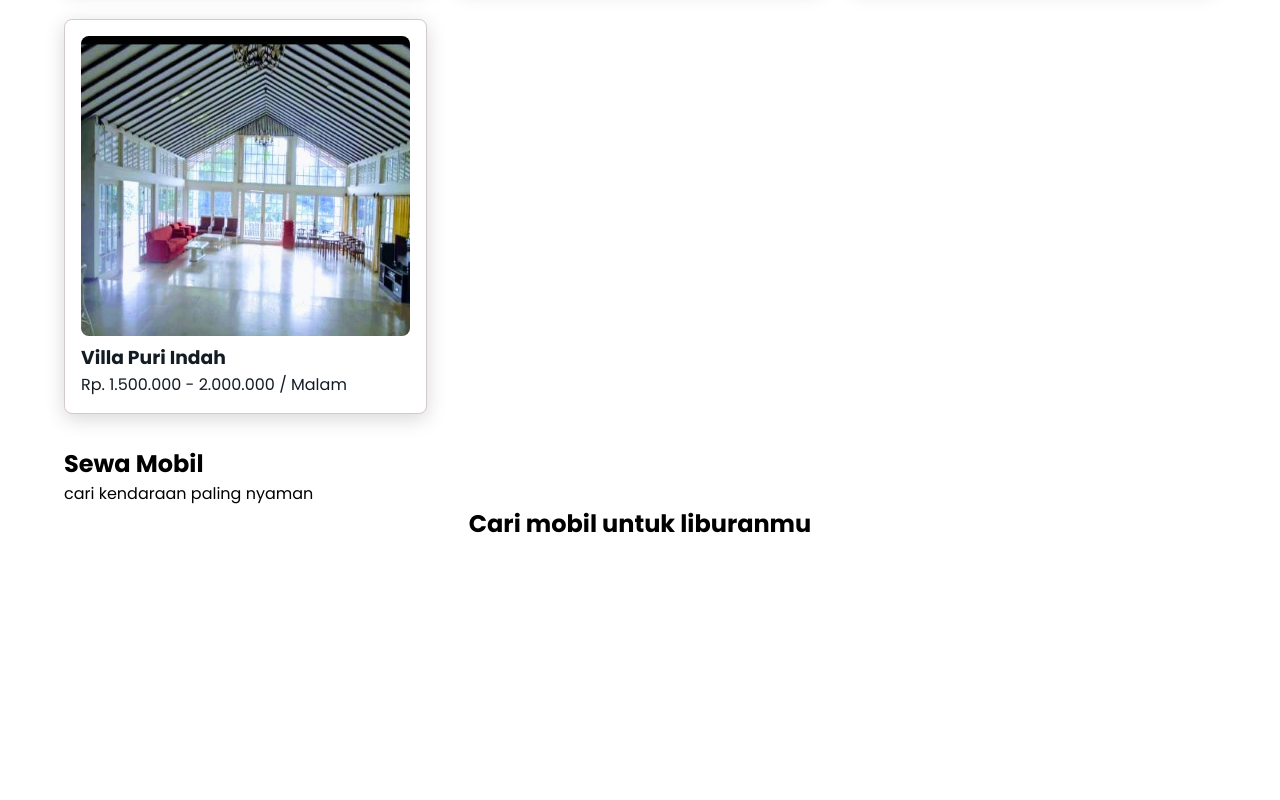
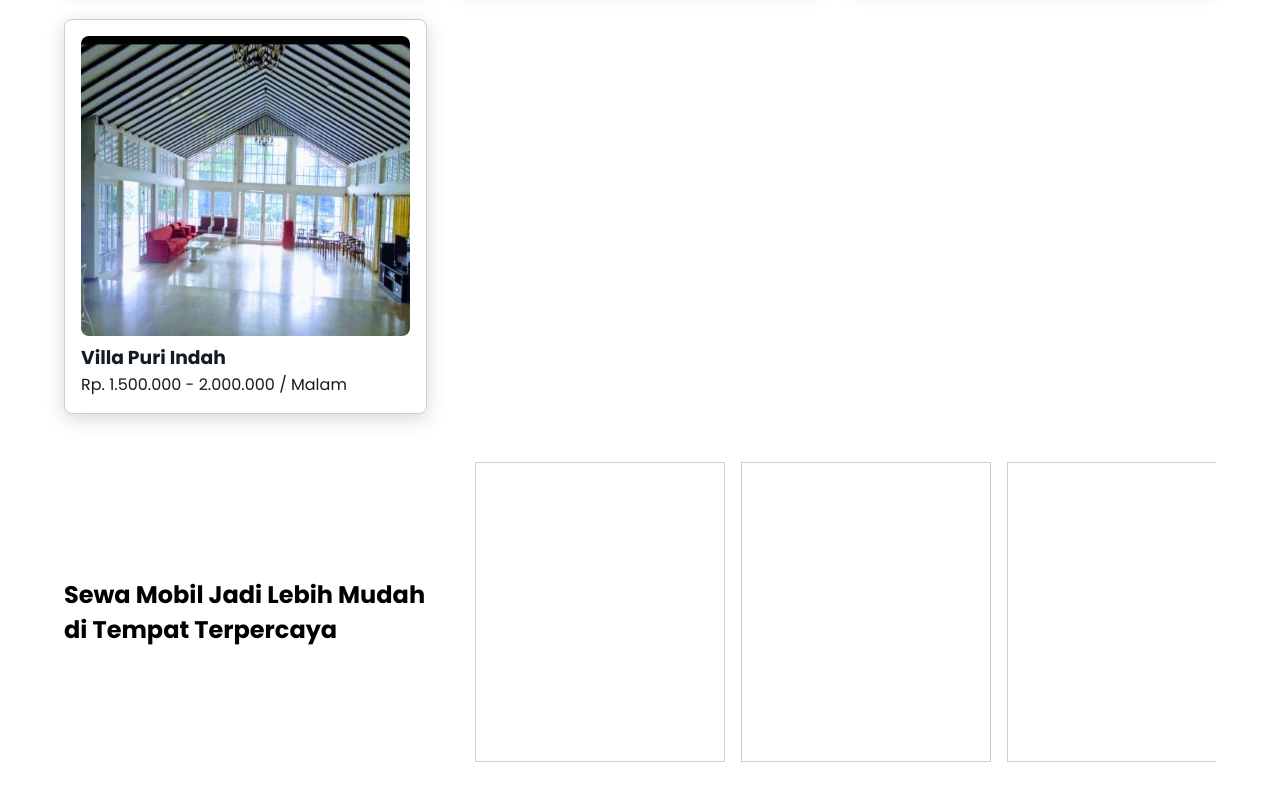
Before and after one commit to uiuxkimabe/project-villa, a plain HTML site: page index.html in a window 1280 px wide. Shown: the part 1106-1906 px from the top of the page. Before the commit the page ends 1663 px from the top, so only its background shows below. Drawn offline with Linux system fonts and the light colour scheme.

Commit message:
Section Rental Car

```diff
--- a/index.html
+++ b/index.html
@@ -88,24 +88,27 @@
 </div>
 </section>
 <!-- End Card Villa -->
-      <!-- Rental -->
+<!-- Rental Car -->
 <section id="rental">
     <div class="container">
-            <figcaption class="cardText">
-                <h2>Sewa Mobil</h2>
-                <p>cari kendaraan paling nyaman</p>
+        <div class="row d-grid">
+            <div class="col d-flex">
+                <figcaption>
+                    <h2>Sewa Mobil Jadi Lebih Mudah di Tempat Terpercaya</h2>
                 </figcaption>
-            <div class="row d-grid">
-                <div class="col">
-                    <h2>Cari mobil untuk liburanmu</h2>
             </div>
-                <div class="col d-flex">
-                    <figcaption class="card"></figcaption>
+            <div class="col rental__card d-flex">
+                <div class="car-card"></div>
+                <div class="car-card"></div>
+                <div class="car-card"></div>
+                <div class="car-card"></div>
+                <div class="car-card"></div>
+                <div class="car-card"></div>
             </div>
         </div>
     </div>
 </section>
-      <!-- End Rental -->
+<!-- End Rental Car -->
 
 
 
--- a/src/style/index.css
+++ b/src/style/index.css
@@ -161,10 +161,44 @@ nav .navbar a:hover {
   color: var(--dark);
 }
 
+/* End Card Villa */
 
+/* Rental Car */
 
+#rental {
+  margin: 2em 0;
+}
 
-/* End Card Villa */
+#rental .row {
+  grid-template-columns: 1fr 2fr;
+  place-items: center;
+}
+
+#rental .row .col {
+  width: 100%;
+  /* border: 1px solid black; */
+}
+
+#rental .rental__card {
+  justify-content: flex-start;
+  flex-wrap: nowrap;
+  gap: 1em;
+  padding: 1em;
+  overflow-x: scroll;
+  scroll-snap-align: left;
+  scroll-snap-type: x mandatory;
+}
+
+#rental .rental__card::-webkit-scrollbar {
+  display: none;
+}
+
+.rental__card .car-card {
+  padding: 1em;
+  flex: 0 0 250px;
+  height: 300px;
+  border: .5px solid var(--grey);
+}
 
 /* Responsive */
 
@@ -214,4 +248,15 @@ nav .navbar a:hover {
     grid-template-columns: 1fr;
   }
 
+  /* Rental Car */
+
+  #rental .row {
+    grid-template-columns: 1fr;
+    text-align: center;
+  }
+
+  .rental__card .car-card {
+    padding: 1em 0;
+  }
+
 }
```
Lines whose indentation alone changed are shown as unchanged.
